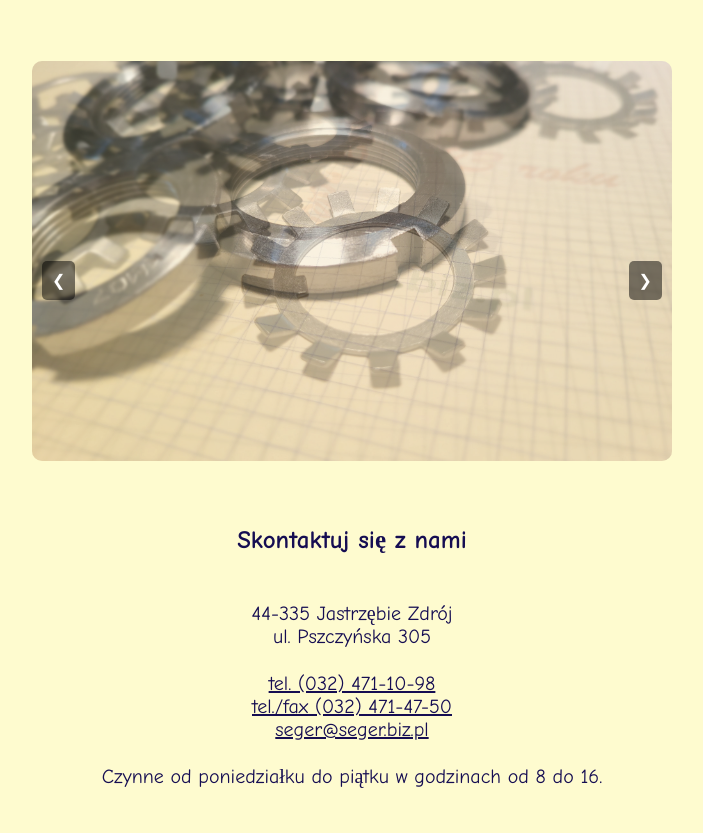
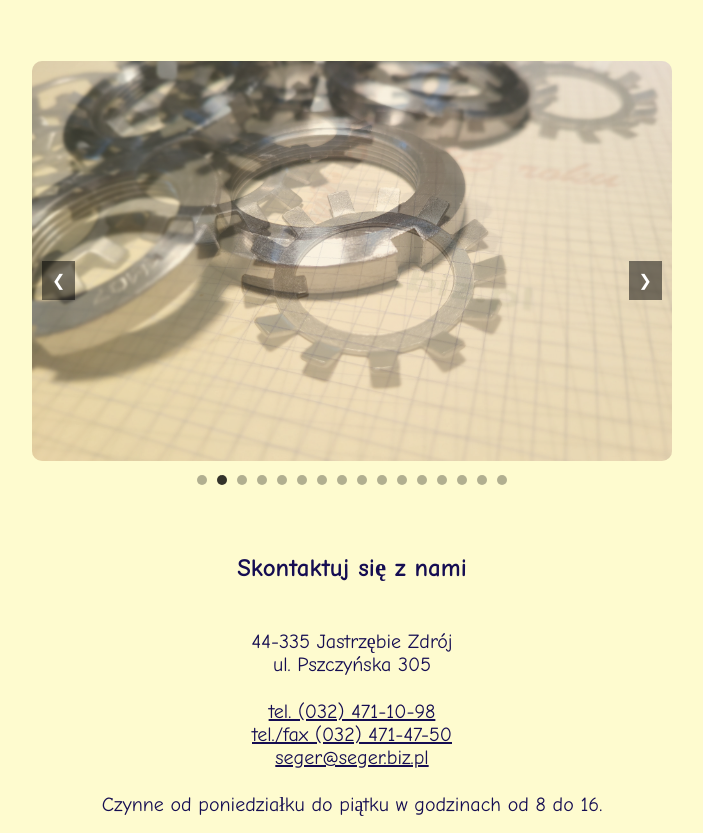
Before and after one commit to KamilRusek/Seger, a plain HTML site: page index.html in a window 1280 px wide. Shown: the part 1763-2596 px from the top of the page, without its empty margins (288-991 px from the left). Drawn offline with Linux system fonts and the light colour scheme; grey boxes are pictures that could not be loaded.

Commit message:
Adding dots in the slider

```diff
--- a/index.html
+++ b/index.html
@@ -102,6 +102,9 @@
             <a class="prev" onclick="plusSlides(-1)">❮</a>
             <a class="next" onclick="plusSlides(1)">❯</a>
         </div>
+
+        <div class="dots"></div>
+
     </section>
 
     <section id="contact" class="contact">
--- a/js/slider.js
+++ b/js/slider.js
@@ -1,25 +1,55 @@
+document.addEventListener('DOMContentLoaded', function () {
 	let slideIndex = 0
+
+	const slides = document.querySelectorAll('.slide')
+	const dotsContainer = document.querySelector('.dots')
+
+	slides.forEach((slide, index) => {
+		const dot = document.createElement('span')
+		dot.classList.add('dot')
+		dot.addEventListener('click', () => {
+			slideIndex = index
 			showSlides()
+		})
+		dotsContainer.appendChild(dot)
+	})
 
 	function plusSlides(n) {
-	showSlides((slideIndex += n))
+		slideIndex += n
+		showSlides()
 	}
 
 	function showSlides() {
-	let i
 		const slides = document.getElementsByClassName('slide')
+		const dots = document.querySelectorAll('.dot')
 		if (slideIndex >= slides.length) {
 			slideIndex = 0
 		}
 		if (slideIndex < 0) {
 			slideIndex = slides.length - 1
 		}
-	for (i = 0; i < slides.length; i++) {
+		for (let i = 0; i < slides.length; i++) {
 			slides[i].classList.remove('active')
+			dots[i].classList.remove('active')
 		}
 		slides[slideIndex].classList.add('active')
+		dots[slideIndex].classList.add('active')
 	}
 
 	setInterval(function () {
 		plusSlides(1)
 	}, 5000) // Automatyczne przewijanie co 5 sekund
+
+	const prevButton = document.querySelector('.prev')
+	const nextButton = document.querySelector('.next')
+
+	prevButton.addEventListener('click', () => {
+		plusSlides(-1)
+	})
+
+	nextButton.addEventListener('click', () => {
+		plusSlides(1)
+	})
+
+	showSlides() // Pokaż pierwszy slajd po załadowaniu strony
+})
--- a/scss/pages/_slider.scss
+++ b/scss/pages/_slider.scss
@@ -1,3 +1,9 @@
+body {
+    font-family: Arial, sans-serif;
+    margin: 0;
+    padding: 0;
+}
+
 .slider {
     width: 100%;
     overflow: hidden;
@@ -9,7 +15,7 @@
     justify-content: flex-start;
     align-items: center;
     height: 50vh;
-	width: 50vw;
+    width: 100%;
     margin: auto;
     overflow: hidden;
     position: relative;
@@ -18,7 +24,6 @@
 .slide {
     width: 100%;
     height: 100%;
-	border-radius: 10px;
     object-fit: cover;
     position: absolute;
     top: 0;
@@ -31,7 +36,6 @@
     opacity: 1;
 }
 
-/* Style dla przycisków nawigacyjnych */
 .prev,
 .next {
     cursor: pointer;
@@ -44,15 +48,44 @@
     transition: transform 0.3s ease, background-color 0.3s ease; /* Dodajemy płynną animację */
 }
 
+.prev:hover,
+.next:hover {
+    transform: scale(1.1); /* Powiększamy strzałkę po najechaniu kursorem */
+}
+
+.prev:active,
+.next:active {
+    transform: scale(0.9); /* Zmniejszamy strzałkę po kliknięciu */
+    background-color: rgba(0, 0, 0, 0.8); /* Ciemniejszy kolor po kliknięciu */
+}
+
 .prev {
     left: 10px;
-	border-radius: 5px;
 }
 
 .next {
     right: 10px;
-	border-radius: 5px;
 }
+
+.dots {
+    text-align: center;
+    margin-top: 10px;
+}
+
+.dot {
+    display: inline-block;
+    height: 10px;
+    width: 10px;
+    margin: 0 5px;
+    background-color: rgba(0, 0, 0, 0.3);
+    border-radius: 50%;
+    cursor: pointer;
+}
+
+.dot.active {
+    background-color: rgba(0, 0, 0, 0.8);
+}
+
 
 @media screen and (min-width: 769px) {
 	.slides {
```
Also changed, not shown: css/main.css, 1 other file. Lines whose indentation alone changed are shown as unchanged.
